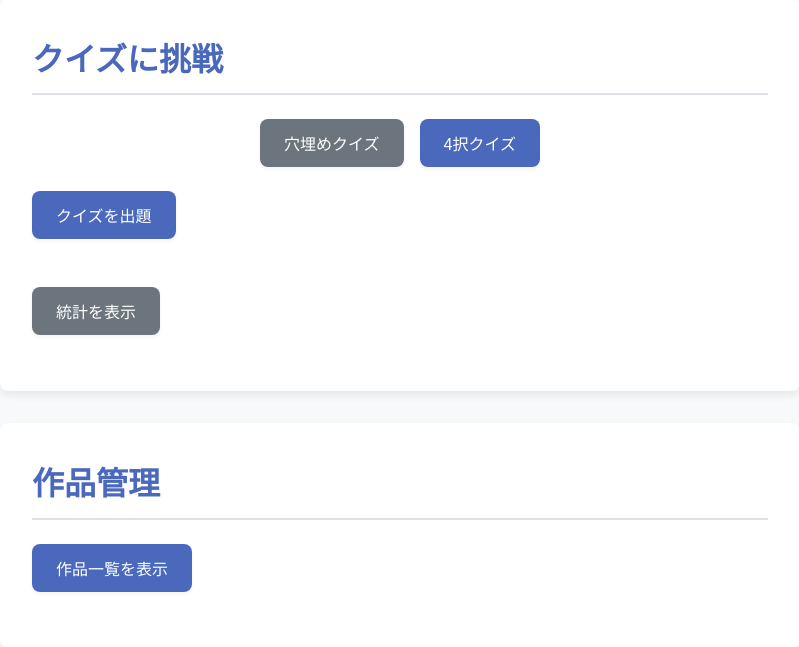
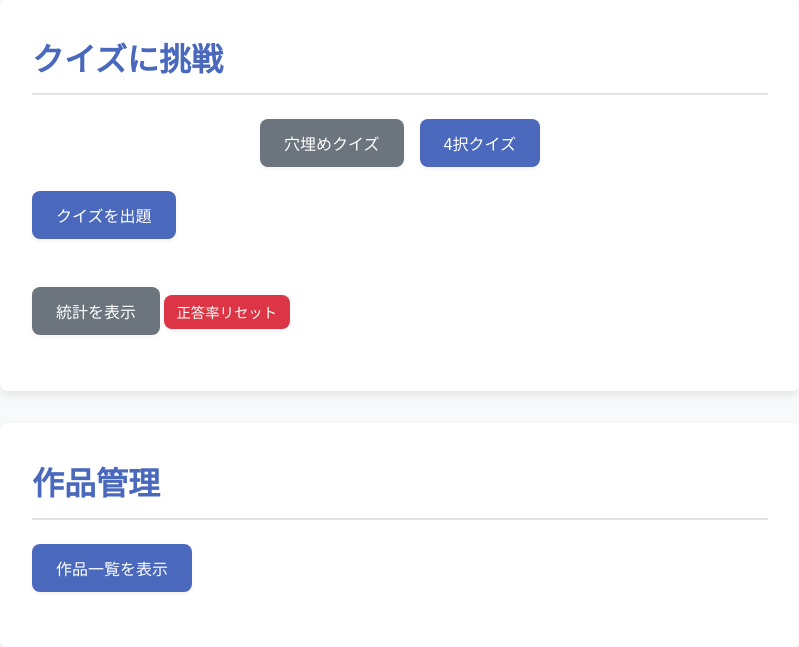
Before and after one commit to kogi496no-cpu/art_quiz_app, a FastAPI app: page / in a window 1280 px wide. Shown: the part 845-1492 px from the top of the page, without its empty margins (240-1039 px from the left). Run offline with FastAPI, Linux system fonts and the light colour scheme.

Commit message:
add a endpoint that reset the result of quiz

```diff
--- a/main.py
+++ b/main.py
@@ -1,3 +1,4 @@
+
 from fastapi import FastAPI, HTTPException, UploadFile, File, Form
 from pydantic import BaseModel, validator
 from fastapi.responses import HTMLResponse, FileResponse
@@ -495,3 +496,14 @@ templates = Jinja2Templates(directory="templates")
 @app.get("/", response_class=HTMLResponse)
 async def read_index(request: Request):
     return templates.TemplateResponse("index.html", {"request": request})
+
+
+@app.post("/quiz/reset")
+def reset_quiz_results():
+    try:
+        c.execute("DELETE FROM quiz_results")
+        conn.commit()
+        return {"message": "クイズ結果をリセットしました"}
+    except Exception as e:
+        conn.rollback()
+        raise HTTPException(status_code=500, detail="リセットに失敗しました")
--- a/static/script.js
+++ b/static/script.js
@@ -31,6 +31,28 @@ function initializeEventListeners() {
     if (editForm) {
         editForm.addEventListener('submit', handleEditSubmit);
     }
+
+    // 正答率リセットボタン
+    const resetBtn = document.getElementById('reset-quiz-btn');
+    if (resetBtn) {
+        resetBtn.addEventListener('click', resetQuizStats);
+    }
+// クイズ統計リセット
+async function resetQuizStats() {
+    if (!confirm('本当にクイズ結果をリセットしますか？')) return;
+    try {
+        const res = await fetch('/quiz/reset', { method: 'POST' });
+        if (res.ok) {
+            showMessage('クイズ結果をリセットしました', 'success');
+            loadStats();
+        } else {
+            const err = await res.json();
+            showMessage('リセット失敗: ' + (err.detail || '不明なエラー'), 'error');
+        }
+    } catch (error) {
+        showMessage('ネットワークエラーが発生しました', 'error');
+    }
+}
 }
 
 // HTMLエスケープ関数
--- a/templates/index.html
+++ b/templates/index.html
@@ -49,6 +49,7 @@
       <!-- 統計表示エリア -->
       <div id="stats-area" class="hidden mt-3">
         <button onclick="toggleStats()" class="btn btn-secondary mb-3">統計を表示</button>
+        <button onclick="resetQuizStats()" class="btn btn-danger mb-3" id="reset-quiz-btn">正答率リセット</button>
         <div id="stats-content" class="hidden"></div>
       </div>
     </section>
```
Also changed, not shown: uploads/thumbnails/thumb_fe4e6762-7546-4883-aa0d-9d4b589b9012.jpeg (added).
